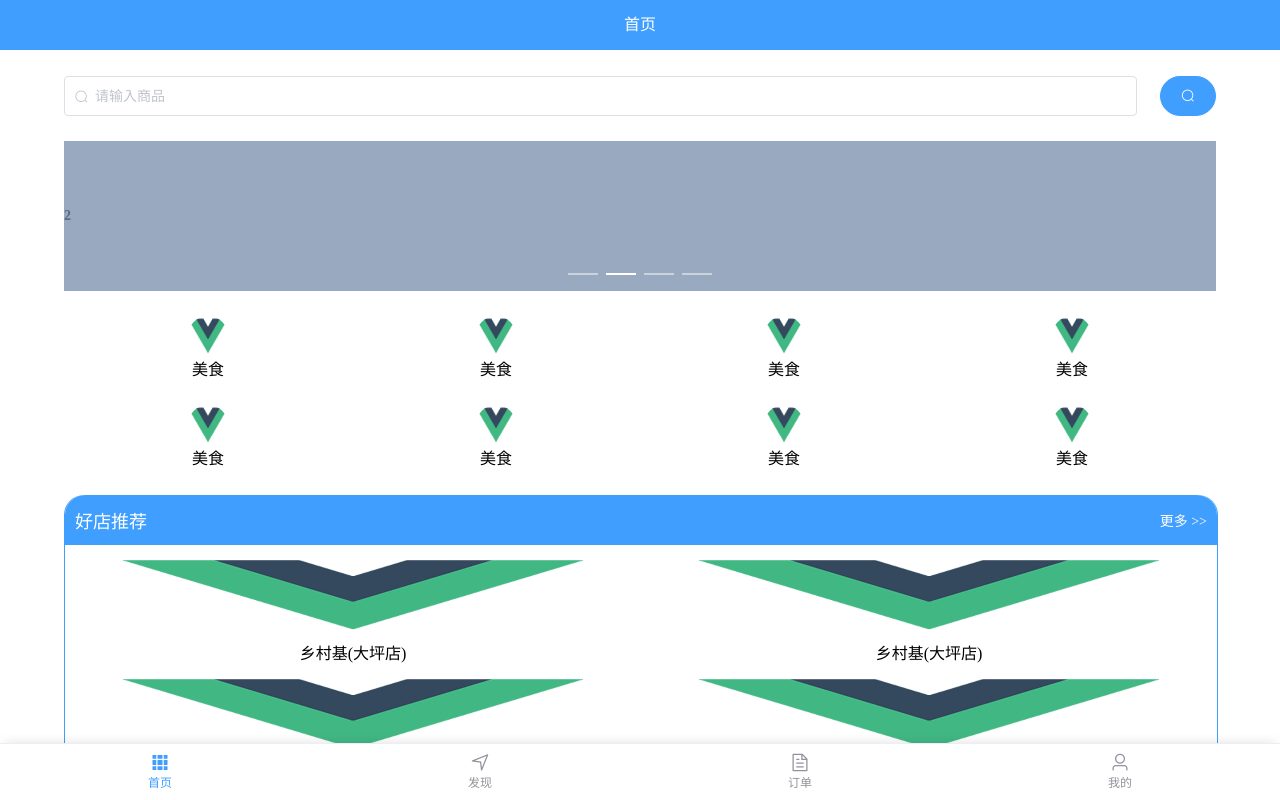
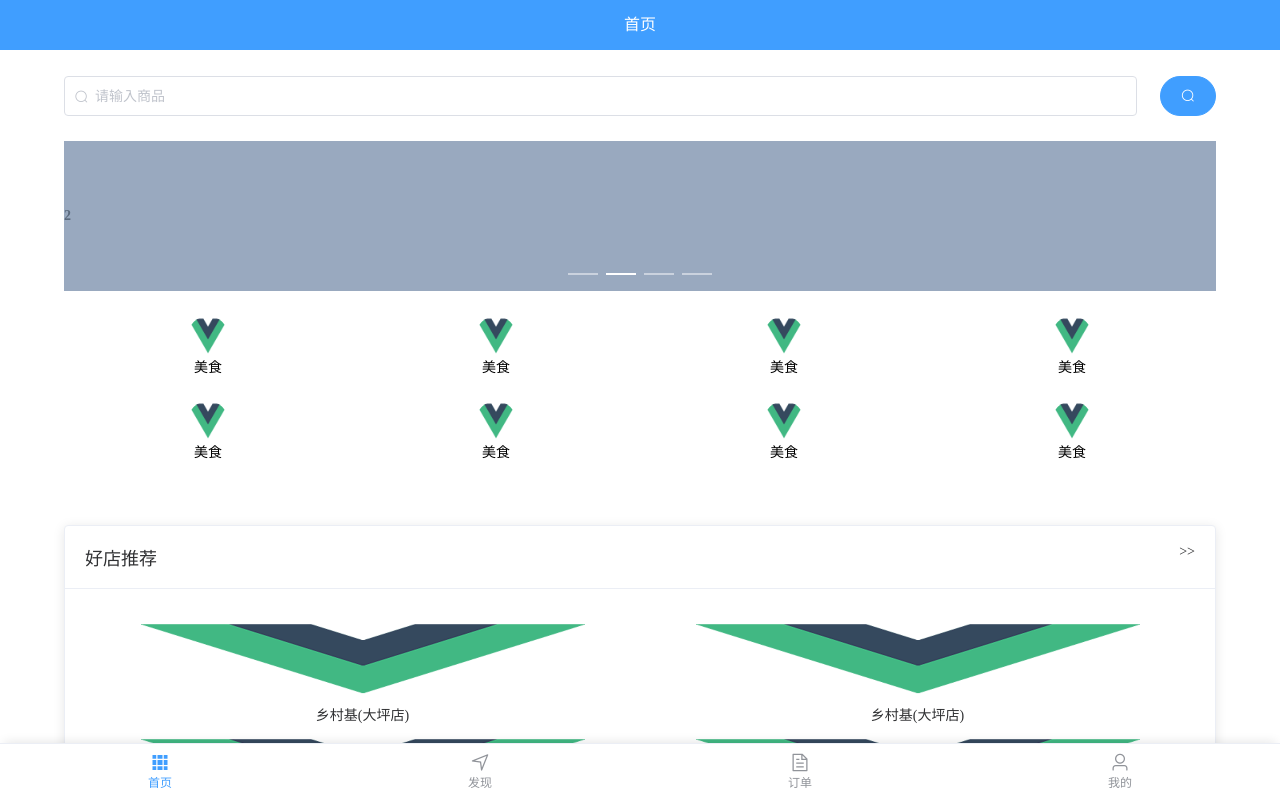
Before and after one commit to wy3388/mall, a Vue app: page / in a window 1280 px wide. Built offline with nearby package versions, Linux system fonts and the light colour scheme.

Commit message:
修改首页

```diff
--- a/src/views/Home.vue
+++ b/src/views/Home.vue
@@ -20,9 +20,10 @@
         </div>
       </div>
       <div class="hot">
-        <div class="hot_title">
+        <el-card>
+          <div slot="header" class="clearfix hot_title">
             <span>好店推荐</span>
-          <span>更多 >></span>
+            <span style="float: right">>></span>
           </div>
           <div class="hot_content">
             <div>
@@ -42,6 +43,7 @@
               <span>乡村基(大坪店)</span>
             </div>
           </div>
+        </el-card>
       </div>
       <div class="hot_goods">
         <span>热门美食推荐</span>
@@ -196,13 +198,7 @@ export default {
 
 .hot {
   width: 90%;
-  margin-top: 2%;
-  margin-left: 5%;
-  border-left: 1px solid #409EFF;
-  border-bottom: 1px solid #409EFF;
-  border-right: 1px solid #409EFF;
-  border-radius: 20px;
-  padding-bottom: 10px;
+  margin: 5%;
 
   .hot_content {
     display: flex;
@@ -224,27 +220,21 @@ export default {
       }
 
       span {
+        font-size: 14px;
         margin-top: 5px;
       }
     }
   }
 
   .hot_title {
-    height: 50px;
-    display: flex;
-    background: #409EFF;
-    align-items: center;
-    border-radius: 20px 20px 0 0;
-    padding: 0 10px 0 10px;
 
     span {
       font-size: 18px;
-      color: #FFFFFF;
     }
 
     span:last-child {
-      margin-left: auto;
       font-size: 14px;
+      float: right;
     }
   }
 }
@@ -268,6 +258,10 @@ export default {
       height: 40px;
       width: 40px;
       border-radius: 20px;
+    }
+
+    span {
+      font-size: 14px;
     }
   }
 }
--- a/src/views/My.vue
+++ b/src/views/My.vue
@@ -33,7 +33,7 @@
               <el-card>
                 <div>
                   <i class="el-icon-edit"></i>
-                  <span>修改手机号</span>
+                  <span>修改昵称</span>
                 </div>
               </el-card>
             </div>
@@ -41,7 +41,7 @@
               <el-card>
                 <div>
                   <i class="el-icon-lock"></i>
-                  <span>修改手机号</span>
+                  <span>修改密码</span>
                 </div>
               </el-card>
             </div>
@@ -49,7 +49,7 @@
               <el-card>
                 <div>
                   <i class="el-icon-star-on"></i>
-                  <span>修改手机号</span>
+                  <span>我的收藏</span>
                 </div>
               </el-card>
             </div>
@@ -94,7 +94,6 @@ export default {
     }
 
     span {
-      font-weight: bold;
       margin-top: 10px;
       font-size: 16px;
     }
```
Lines whose indentation alone changed are shown as unchanged.
